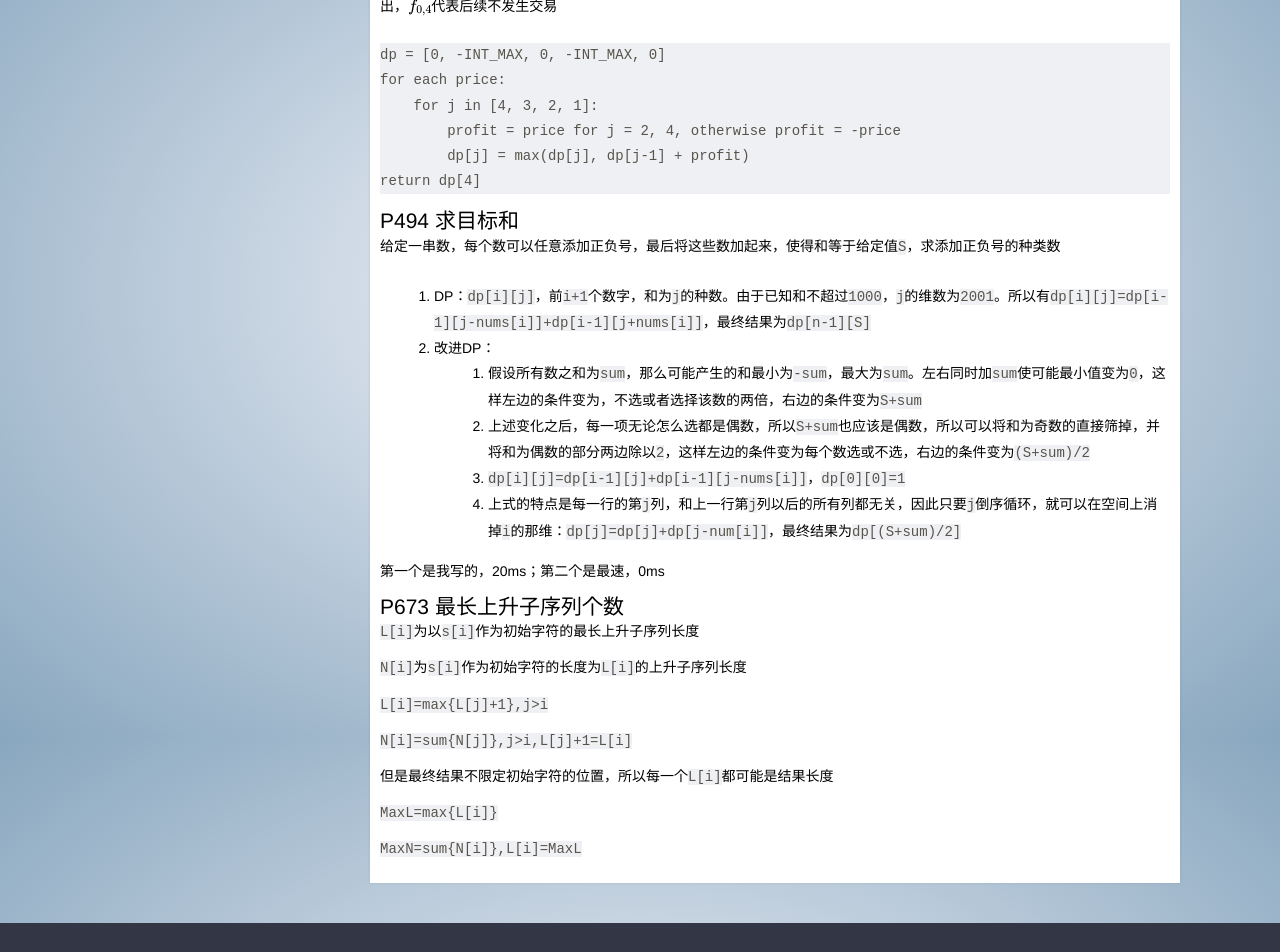
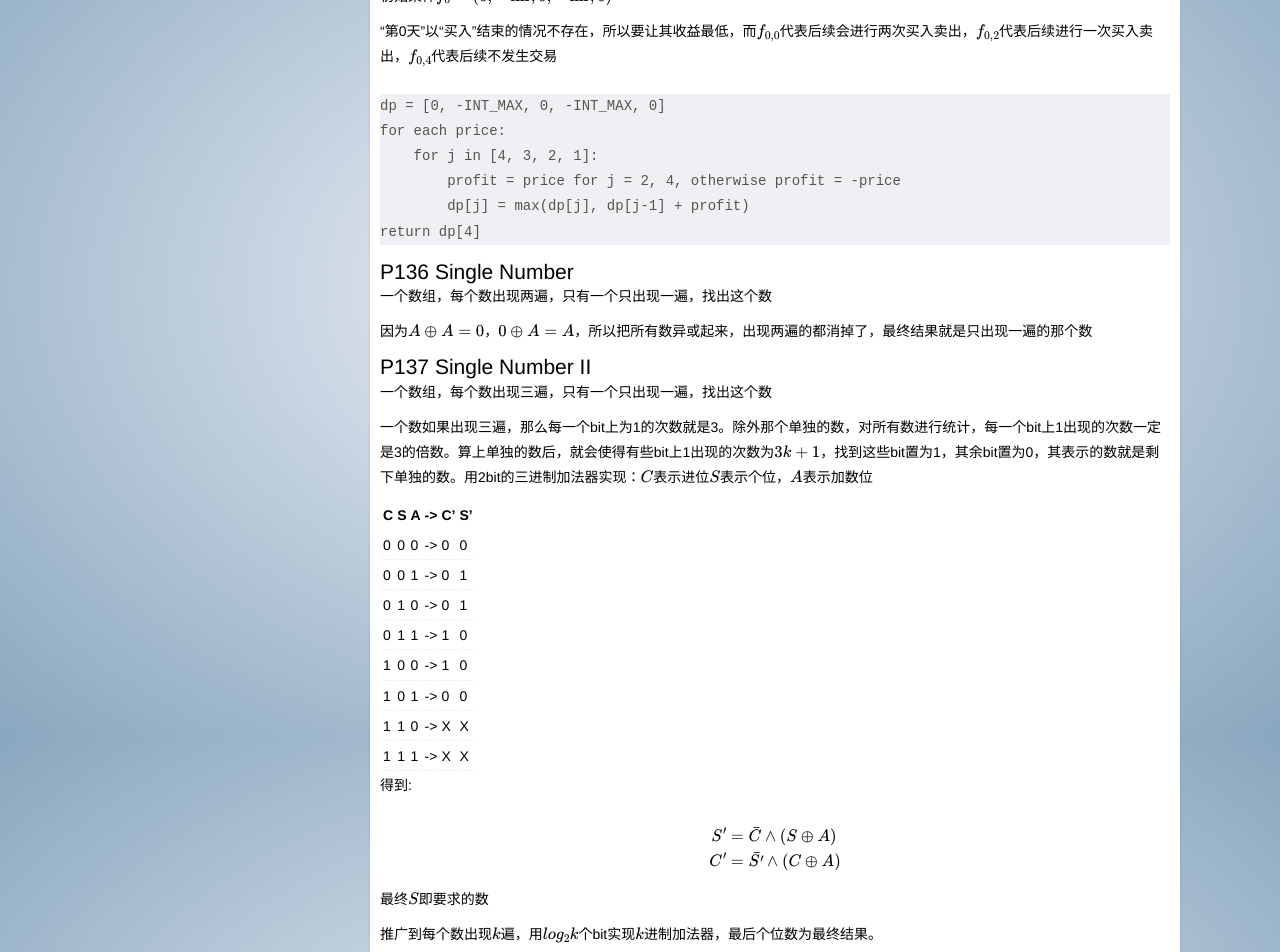
Before and after one commit to pw1316/pw1316.github.io, a Jekyll site: the page built from _posts/2018-10-11-LeetCodeNotes.md, in a window 1280 px wide and 1400 px high, scrolled down 5563 px. Shown: the top 952 px of the window. Built offline with Jekyll 4.4.1, drawn with Linux system fonts in a browser that asks for light colours; nearby versions of some CDN libraries; formulas are drawn with MathJax 3; some of the changed text lies outside the part shown.

Commit message:
#1 P136 P137

````diff
--- a/_posts/2018-10-11-LeetCodeNotes.md
+++ b/_posts/2018-10-11-LeetCodeNotes.md
@@ -18,7 +18,9 @@ showbar: false
 - [P41 First Missing Positive](#p41-first-missing-positive)
 - [P84 Largest Rectangle in Histogram](#p84-largest-rectangle-in-histogram)
 - [P85 Maximal Rectangle](#p85-maximal-rectangle)
-- [123 Best Time to Buy and Sell Stock III](#123-best-time-to-buy-and-sell-stock-iii)
+- [P123 Best Time to Buy and Sell Stock III](#p123-best-time-to-buy-and-sell-stock-iii)
+- [P136 Single Number](#p136-single-number)
+- [P137 Single Number II](#p137-single-number-ii)
 - [P494 求目标和](#p494-%E6%B1%82%E7%9B%AE%E6%A0%87%E5%92%8C)
 - [P673 最长上升子序列个数](#p673-%E6%9C%80%E9%95%BF%E4%B8%8A%E5%8D%87%E5%AD%90%E5%BA%8F%E5%88%97%E4%B8%AA%E6%95%B0)
 
@@ -283,6 +285,42 @@ for each price:
         dp[j] = max(dp[j], dp[j-1] + profit)
 return dp[4]
 ```
+
+## P136 Single Number
+
+一个数组，每个数出现两遍，只有一个只出现一遍，找出这个数
+
+因为$$A\oplus A=0$$，$$0\oplus A=A$$，所以把所有数异或起来，出现两遍的都消掉了，最终结果就是只出现一遍的那个数
+
+## P137 Single Number II
+
+一个数组，每个数出现三遍，只有一个只出现一遍，找出这个数
+
+一个数如果出现三遍，那么每一个bit上为1的次数就是3。除外那个单独的数，对所有数进行统计，每一个bit上1出现的次数一定是3的倍数。算上单独的数后，就会使得有些bit上1出现的次数为$$3k+1$$，找到这些bit置为1，其余bit置为0，其表示的数就是剩下单独的数。用2bit的三进制加法器实现：$$C$$表示进位$$S$$表示个位，$$A$$表示加数位
+
+|C|S|A|->|C'|S'|
+|-|-|-|-|-|-|
+|0|0|0|->|0|0|
+|0|0|1|->|0|1|
+|0|1|0|->|0|1|
+|0|1|1|->|1|0|
+|1|0|0|->|1|0|
+|1|0|1|->|0|0|
+|1|1|0|->|X|X|
+|1|1|1|->|X|X|
+
+得到:
+
+$$
+\begin{align}
+S'&=\bar{C}\land(S\oplus A)\\
+C'&=\bar{S'}\land(C\oplus A)
+\end{align}
+$$
+
+最终$$S$$即要求的数
+
+推广到每个数出现$$k$$遍，用$$log_2{k}$$个bit实现$$k$$进制加法器，最后个位数为最终结果。
 
 ## P494 求目标和
 
````
Also changed, not shown: other parts of _posts/2018-10-11-LeetCodeNotes.md (+1 -1 lines).
